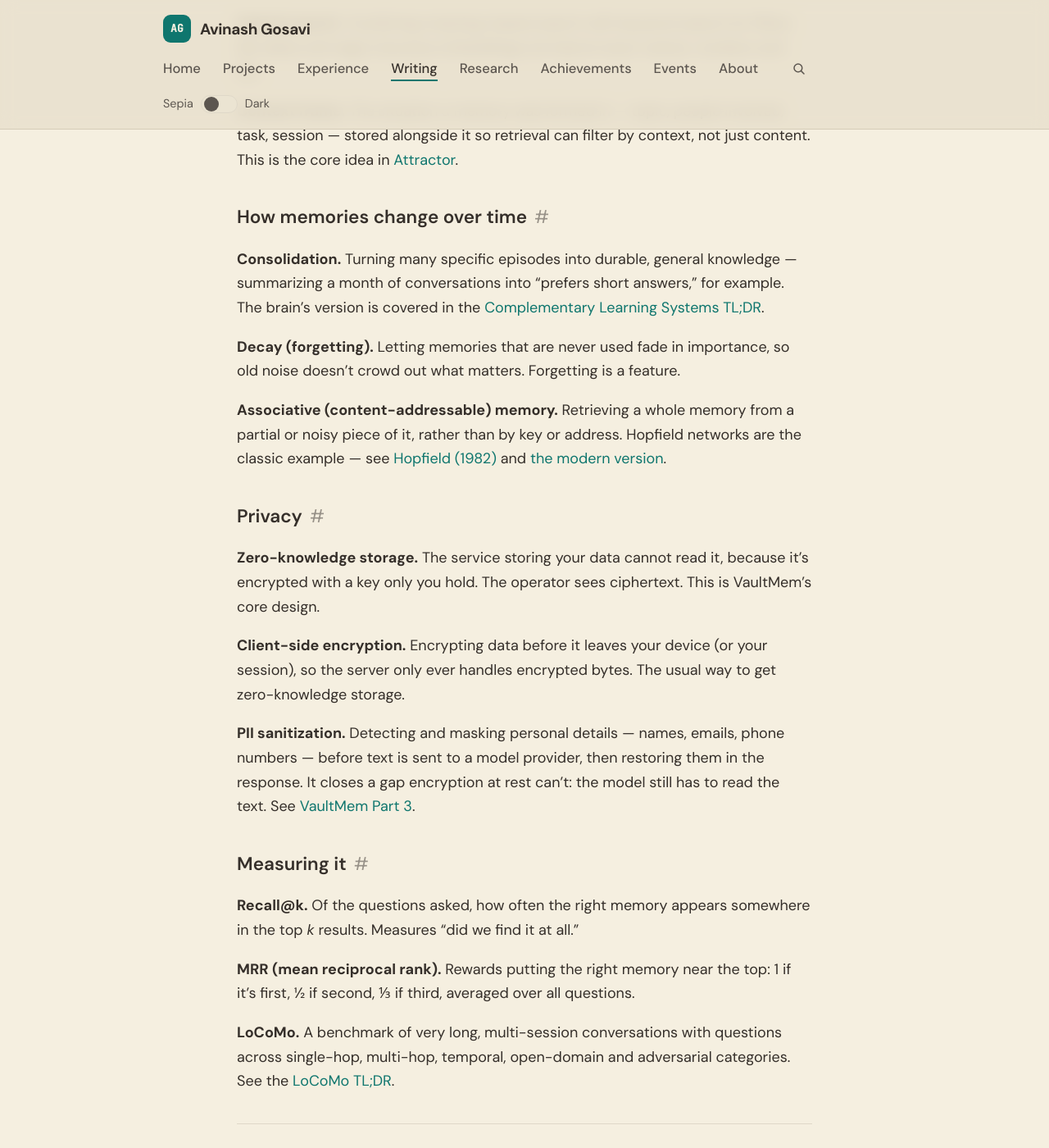
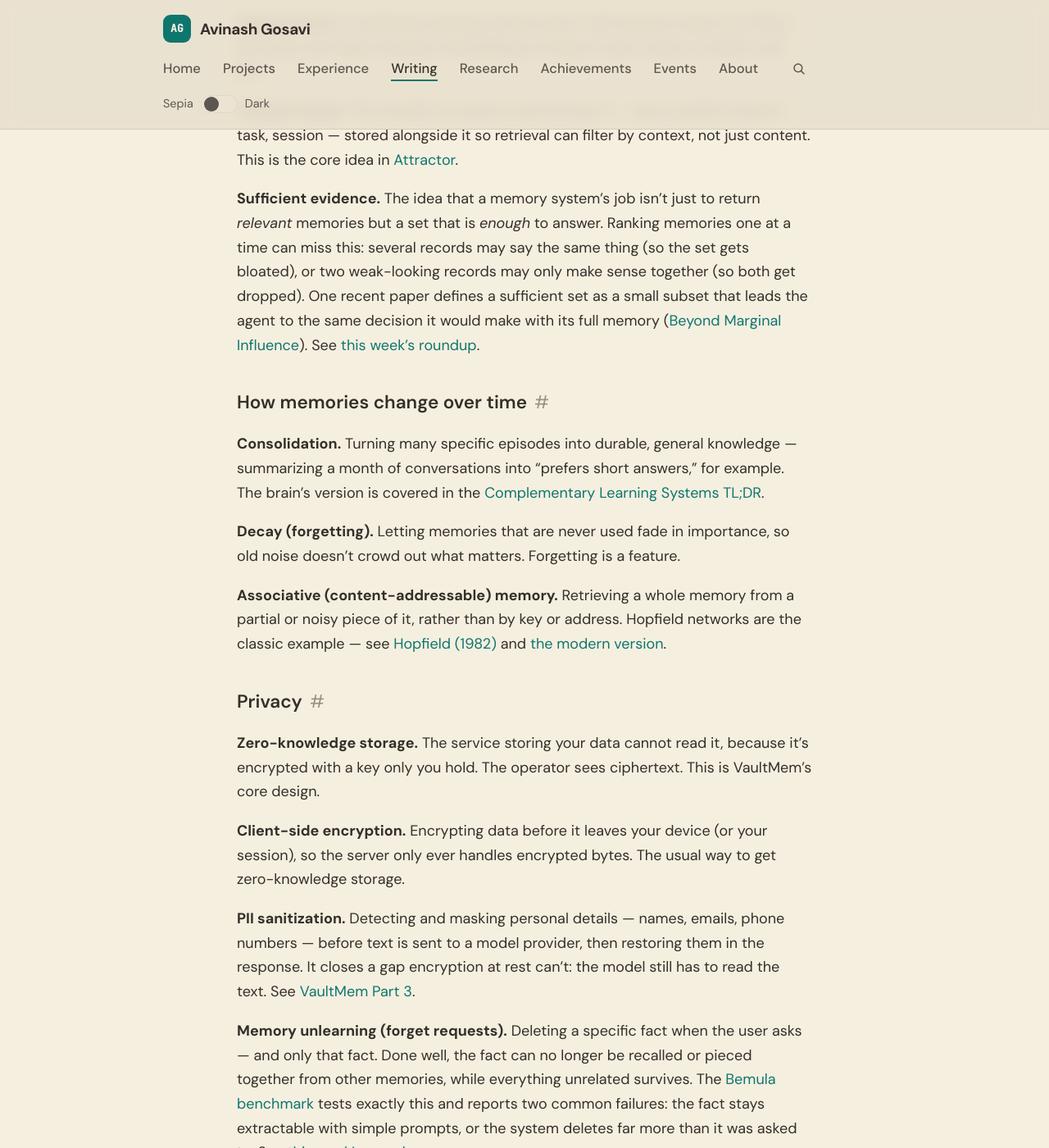
Before and after one commit to aag1091-alt/avinashgosavi.com, a Jekyll site: the page built from _posts/2026-10-18-agent-memory-glossary.md, in a window 1280 px wide and 1400 px high, scrolled down 1843 px. Shown: the whole window at 82% size. Built offline with Jekyll 4.4.1, drawn with Linux system fonts in a browser that asks for light colours; some of the changed text lies outside the part shown.

Commit message:
Glossary: memory unlearning and sufficient evidence entries
Co-Authored-By: Claude <noreply@anthropic.com>

```diff
--- a/_data/changelog.yml
+++ b/_data/changelog.yml
@@ -1,5 +1,9 @@
 # Public changelog shown on /changelog and (latest 3) on the homepage.
 # Newest first. desk: Writing | Design | Engineering
+- date: 2026-10-19
+  desk: Writing
+  text: Two new glossary entries from this week's papers — memory unlearning (forgetting exactly what you're asked to) and sufficient evidence (retrieving enough, not just what's relevant).
+  link: /post/agent-memory-glossary/
 - date: 2026-10-19
   desk: Writing
   text: Wrote up how Drafting Desk keeps drafts in your browser — no server, keys that can live in one tab only, a strict CSP, and an assistant that only sees what you ask about.
--- a/_posts/2026-10-18-agent-memory-glossary.md
+++ b/_posts/2026-10-18-agent-memory-glossary.md
@@ -40,6 +40,8 @@ The vocabulary around AI agent memory borrows from neuroscience, databases, sear
 
 **Context frame.** The situation a memory was formed in — topic, people involved, task, session — stored alongside it so retrieval can filter by context, not just content. This is the core idea in [Attractor](/post/attractor-memory-engine/).
 
+**Sufficient evidence.** The idea that a memory system's job isn't just to return *relevant* memories but a set that is *enough* to answer. Ranking memories one at a time can miss this: several records may say the same thing (so the set gets bloated), or two weak-looking records may only make sense together (so both get dropped). One recent paper defines a sufficient set as a small subset that leads the agent to the same decision it would make with its full memory ([Beyond Marginal Influence](https://neurips.cc/virtual/2026/169578)). See [this week's roundup](/post/this-week-in-agent-memory-2026-10-19/#theme-2-relevant-isnt-the-same-as-enough).
+
 ## How memories change over time
 
 **Consolidation.** Turning many specific episodes into durable, general knowledge — summarizing a month of conversations into "prefers short answers," for example. The brain's version is covered in the [Complementary Learning Systems TL;DR](/post/paper-tldr-complementary-learning-systems/).
@@ -56,6 +58,8 @@ The vocabulary around AI agent memory borrows from neuroscience, databases, sear
 
 **PII sanitization.** Detecting and masking personal details — names, emails, phone numbers — before text is sent to a model provider, then restoring them in the response. It closes a gap encryption at rest can't: the model still has to read the text. See [VaultMem Part 3](/post/vaultmem-part-3-pii-sanitizer/).
 
+**Memory unlearning (forget requests).** Deleting a specific fact when the user asks — and only that fact. Done well, the fact can no longer be recalled or pieced together from other memories, while everything unrelated survives. The [Bemula benchmark](https://www.emergentmind.com/papers/2610.18052) tests exactly this and reports two common failures: the fact stays extractable with simple prompts, or the system deletes far more than it was asked to. See [this week's roundup](/post/this-week-in-agent-memory-2026-10-19/#theme-1-can-an-agent-forget-when-you-ask-it-to).
+
 ## Measuring it
 
 **Recall@k.** Of the questions asked, how often the right memory appears somewhere in the top *k* results. Measures "did we find it at all."
```
Also changed, not shown: other parts of _posts/2026-10-18-agent-memory-glossary.md (+1 -1 lines), assets/og/agent-memory-glossary.png.
